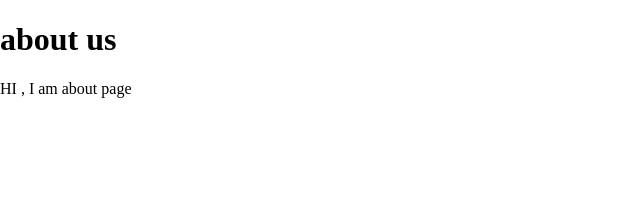
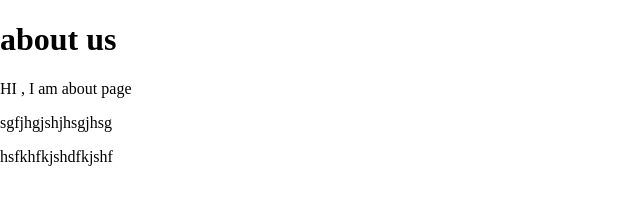
Before and after one commit to parvezkhan007/learning-git, a plain HTML site: page about.html in a window 1280 px wide. Shown: the whole page, without its empty margins (0-640 px from the left). Drawn offline with Linux system fonts and the light colour scheme.

Commit message:
add some div

```diff
--- a/about.html
+++ b/about.html
@@ -9,6 +9,7 @@
 <body>
     <h1>about us</h1>
     <p>HI , I am about page</p>
-
+    <p>sgfjhgjshjhsgjhsg</p>
+    <div>hsfkhfkjshdfkjshf</div>
 </body>
 </html>
```
